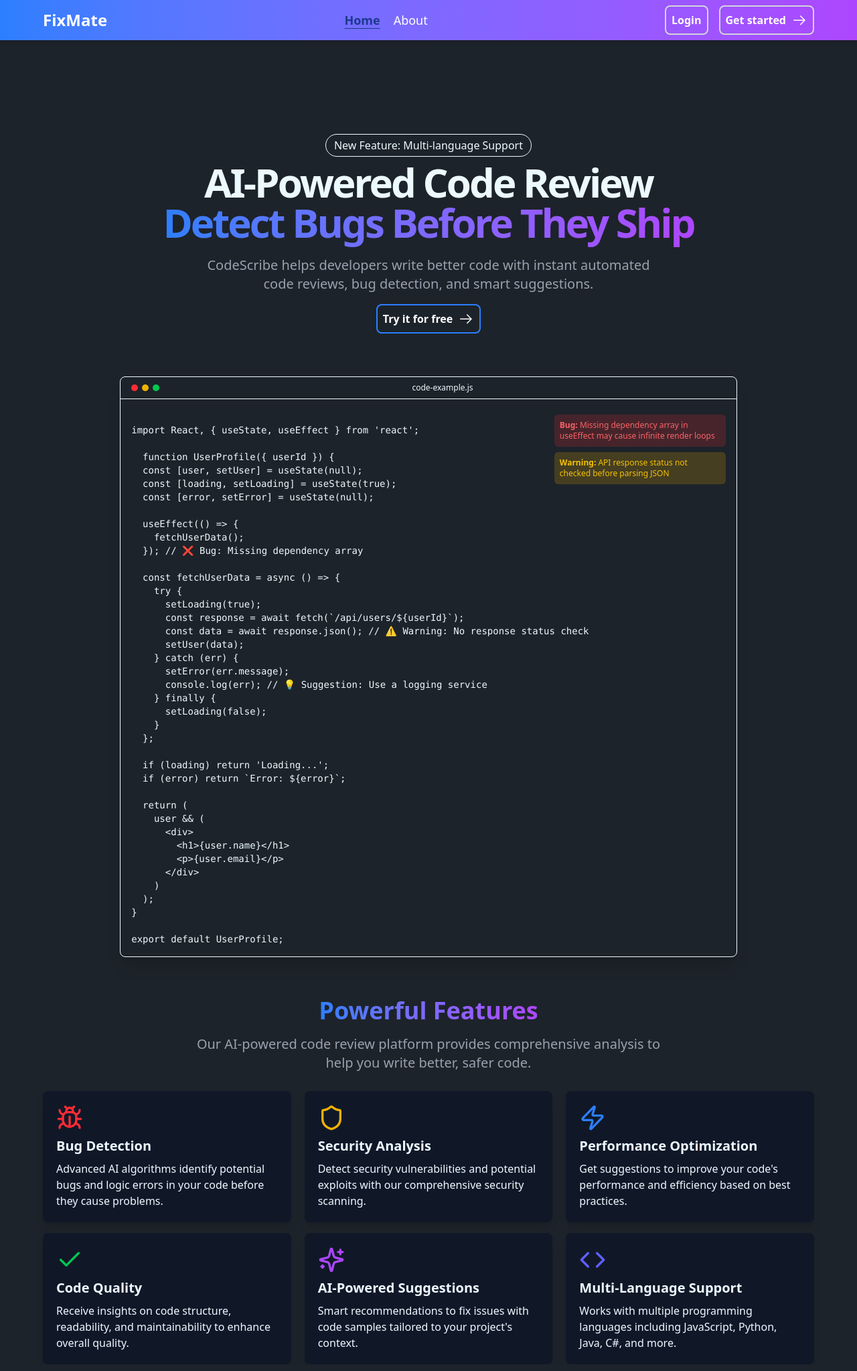
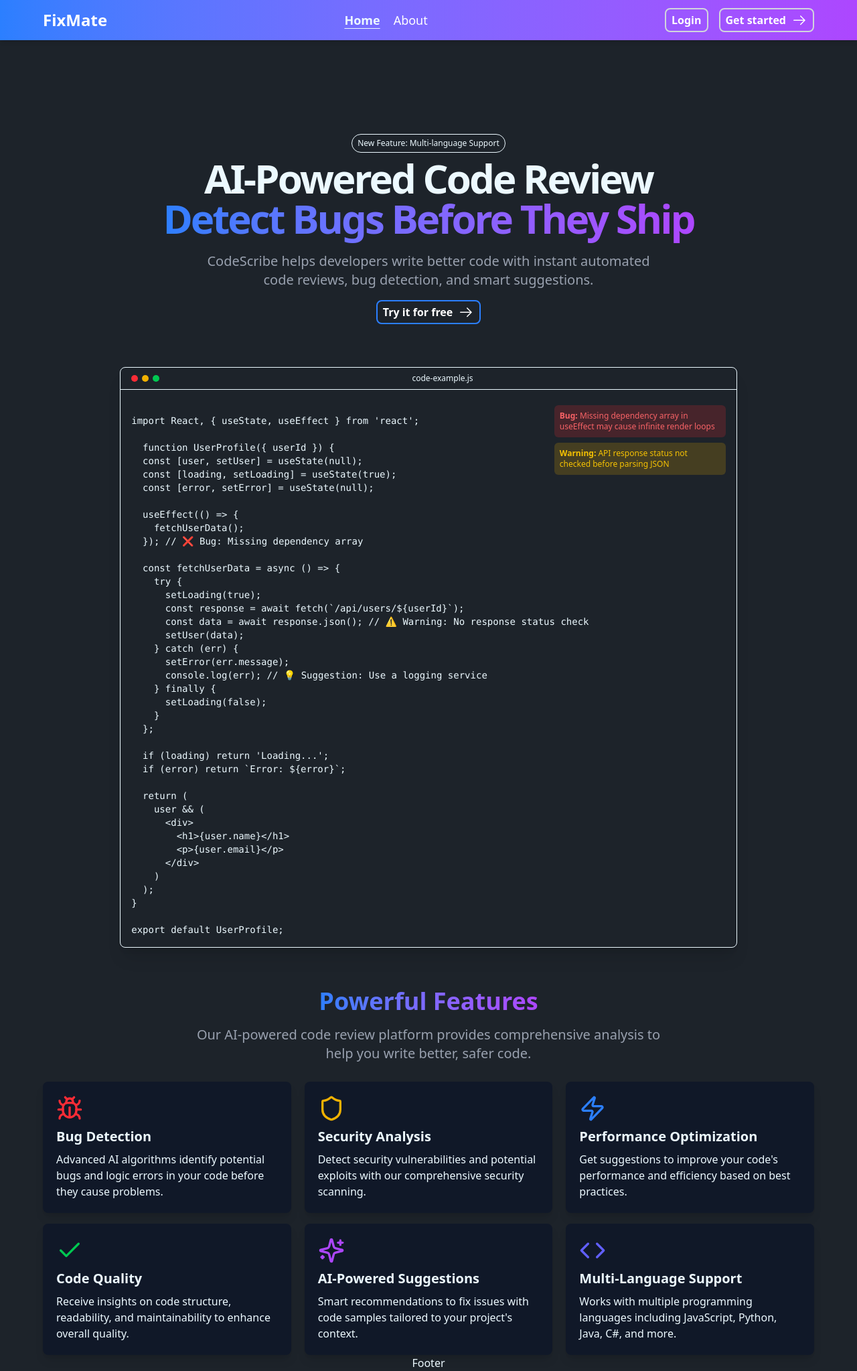
Before and after one commit to NajeebUrRehmanRaja/fixmate-ui, a React (Vite) app in the folder FrontEnd/: page / in a window 1280 px wide. Shown: the whole page at 67% size. Built offline with nearby package versions, Linux system fonts and the light colour scheme.

Commit message:
feat: update Button styles for improved hover effects; add Footer component to Home page

```diff
--- a/FrontEnd/src/components/ButtonComponents.jsx
+++ b/FrontEnd/src/components/ButtonComponents.jsx
@@ -27,7 +27,7 @@ const Button = ({
       break;
   }
 
-  const baseStyles = `px-2 py-2 rounded-lg font-semibold transition duration-200 ${variantStyles} ${
+  const baseStyles = `p rounded-lg font-semibold transition duration-200 ${variantStyles} ${
     disabled ? "opacity-50 cursor-not-allowed" : ""
   } ${className}`;
 
--- /dev/null
+++ b/FrontEnd/src/pages/Footer.jsx
@@ -0,0 +1,9 @@
+import React from 'react'
+
+const Footer = () => {
+  return (
+    <div>Footer</div>
+  )
+}
+
+export default Footer
--- a/FrontEnd/src/pages/Home.jsx
+++ b/FrontEnd/src/pages/Home.jsx
@@ -6,6 +6,7 @@ import { Bug, Shield, Zap, Code, Check, Sparkles } from "lucide-react";
 import AIReviewBox from "../Layouts/AiReviewBox";
 import Cards from "../components/Cards";
 import Container from "../components/Container"
+import Footer from "../pages/Footer"
 
 // For Code Review Dialog Box
 const codeExmple = `
@@ -64,9 +65,9 @@ const issues = [
 
 const Home = () => {
   return (
-    <div className="flex flex-col items-center justify-center pt-50 ">
+    <Container className="flex flex-col items-center justify-center pt-50 ">
       <div className="flex flex-col items-center justify-center space-y-2 ">
-        <h6 className="px-3 py-1 border rounded-full">
+        <h6 className="px-2 py-1 border rounded-full text-[12px]">
           New Feature: Multi-language Support
         </h6>
         <h1 className="text-3xl flex flex-col justify-center items-center font-bold tracking-tighter sm:text-4xl md:text-5xl lg:text-6xl">
@@ -86,19 +87,19 @@ const Home = () => {
       <Link to={"/getstarted"}>
         <Button
           variant="primary"
-          className="mt-4 flex flex-row items-center gap-2 hover:gap-3"
+          className="mt-4 flex flex-row items-center gap-2 hover:shadow-none hover:bg-gray-800"
         >
           Try it for free
           <GoArrowRight className="text-2xl " />
         </Button>
       </Link>
-      <Container className="flex justify-center w-full ">
+      <div className="flex justify-center w-full ">
         <AIReviewBox
           filename="code-example.js"
           code={codeExmple}
           issues={issues}
         />
-      </Container>
+      </div>
       <div className="flex flex-col items-center justify-center space-y-2 mt-10">
         <h2 className="text-4xl font-bold mb-4 bg-gradient-to-r from-blue-500 to-purple-500 mt-5 bg-clip-text text-transparent">
           Powerful Features
@@ -111,7 +112,7 @@ const Home = () => {
             help you write better, safer code.
           </p>
         </div>
-        <Container className="grid grid-cols-1 w-[450px] md:w-full md:grid-cols-3 lg:grid-cols-3 gap-5">
+        <div className="grid grid-cols-1 w-[450px] md:w-full md:grid-cols-3 lg:grid-cols-3 gap-5">
           <Cards
             icon={<Bug className="h-10 w-10 text-red-500" />}
             title="Bug Detection"
@@ -127,9 +128,9 @@ const Home = () => {
             title="Performance Optimization"
             content="Get suggestions to improve your code's performance and efficiency based on best practices."
           />
-        </Container>
+        </div>
         <div></div>
-        <Container className="grid grid-cols-1 md:grid-cols-3 w-[450px] md:w-full lg:grid-cols3 gap-5 ">
+        <div className="grid grid-cols-1 md:grid-cols-3 w-[450px] md:w-full lg:grid-cols3 gap-5 ">
           <Cards
             icon={<Check className="h-10 w-10 text-green-500" />}
             title="Code Quality"
@@ -145,9 +146,10 @@ const Home = () => {
             title="Multi-Language Support"
             content="Works with multiple programming languages including JavaScript, Python, Java, C#, and more."
           />
-        </Container>
+        </div>
       </div>
-    </div>
+      <Footer/>
+    </Container>
   );
 };
 
--- a/FrontEnd/src/pages/LogIn.jsx
+++ b/FrontEnd/src/pages/LogIn.jsx
@@ -20,11 +20,11 @@ const LogIn = () => {
         <div>
           <h1 className="text-2xl">Login/Signup</h1>
           <div className="flex flex-row justify-center items-center space-x-4 md:gap-10 mt-5 mb-5">
-            <Button className="hover:shadow-none hover:bg-gray-700 flex flex-row justify-center items-center gap-2">
+            <Button className="hover:shadow-none hover:bg-gray-800 flex flex-row justify-center items-center gap-2">
               <FcGoogle className="text-2xl" />
               Login with Google
             </Button>
-            <Button className="hover:shadow-none hover:bg-gray-700 flex flex-row justify-center items-center gap-2">
+            <Button className="hover:shadow-none hover:bg-gray-800 flex flex-row justify-center items-center gap-2">
               <FaGithub className="text-2xl" />
               Login with Github
             </Button>
@@ -61,7 +61,7 @@ const LogIn = () => {
             <NavLink to="/ForgetPassword" className="text-[12px]"> Forgot Password?</NavLink>
           </div>
           <div className="flex flex-col justify-center items-end gap-2 py-5">
-            <Button className="hover:bg-gray-700 hover:shadow-none flex items-center gap-2">
+            <Button className="hover:bg-gray-800 hover:shadow-none flex items-center gap-2">
               Login
               <GoArrowRight className="text-xl" />
             </Button>
--- a/FrontEnd/src/pages/Navbar.jsx
+++ b/FrontEnd/src/pages/Navbar.jsx
@@ -8,7 +8,7 @@ import Container from "../components/Container";
 // Utility function to handle active/inactive link styles
 const getNavLinkClass = ({ isActive }) =>
   isActive
-    ? "text-blue-900 font-bold underline underline-offset-5 transition duration-300 "
+    ? " font-bold underline underline-offset-5 transition duration-300 "
     : "text-white hover:text-gray-300 transition duration-300";
 
 const Navbar = () => {
@@ -61,7 +61,7 @@ const Navbar = () => {
           <Link to="/getstarted">
             <Button
               variant="primary"
-              className="flex items-center border border-gray-300 gap-2 hover:gap-3 hover:shadow-none hover:bg-purple-500"
+              className="flex items-center border border-gray-300 gap-2 hover:shadow-none hover:bg-purple-500"
             >
               Get started <GoArrowRight className="text-2xl" />
             </Button>
--- a/FrontEnd/src/pages/SignUp.jsx
+++ b/FrontEnd/src/pages/SignUp.jsx
@@ -19,11 +19,11 @@ const LogIn = () => {
         <div>
           <h1 className="text-2xl">Login/Signup</h1>
           <div className="flex flex-row justify-center items-center space-x-4 md:gap-10 mt-5 mb-5">
-            <Button className="hover:shadow-none hover:bg-gray-700 flex flex-row justify-center items-center gap-2">
+            <Button className="hover:shadow-none hover:bg-gray-800 flex flex-row justify-center items-center gap-2">
               <FcGoogle className="text-2xl" />
               Login with Google
             </Button>
-            <Button className="hover:shadow-none hover:bg-gray-700 flex flex-row justify-center items-center gap-2">
+            <Button className="hover:shadow-none hover:bg-gray-800 flex flex-row justify-center items-center gap-2">
               <FaGithub className="text-2xl" />
               Login with Github
             </Button>
@@ -73,7 +73,7 @@ const LogIn = () => {
             </div>
           </div>
           <div className="flex flex-col justify-center items-end gap-2 py-5">
-            <Button className="hover:bg-gray-700 hover:shadow-none flex items-center gap-2">
+            <Button className="hover:bg-gray-800 hover:shadow-none flex items-center gap-2">
               Signup
               <GoArrowRight className="text-xl" />
             </Button>
```
